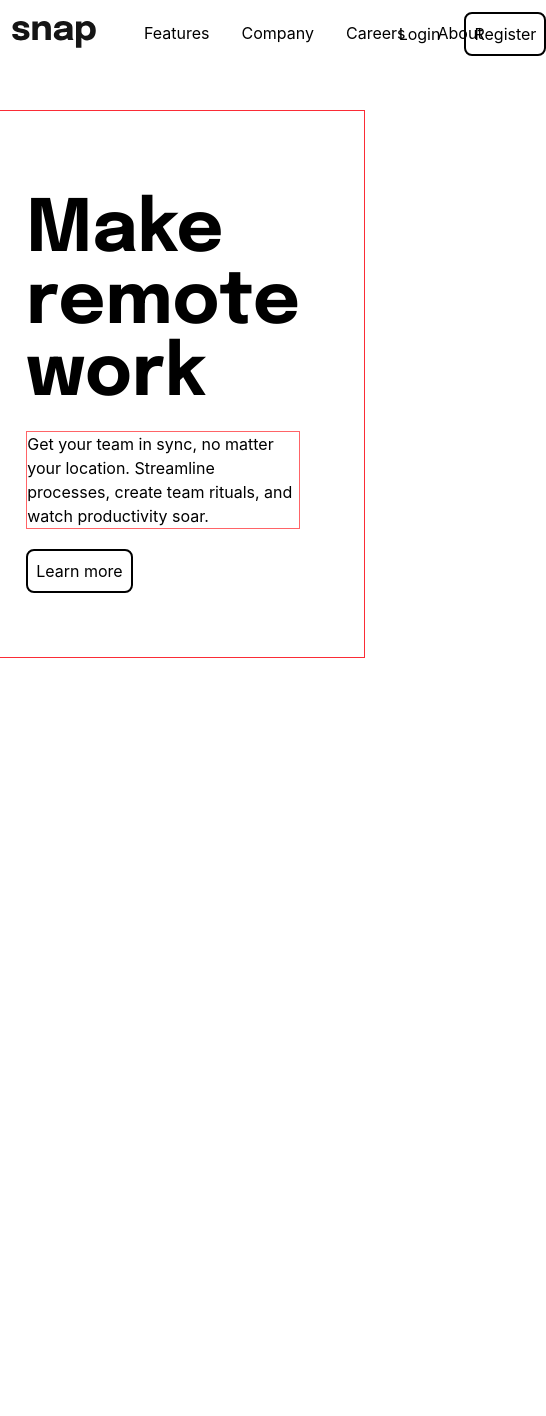
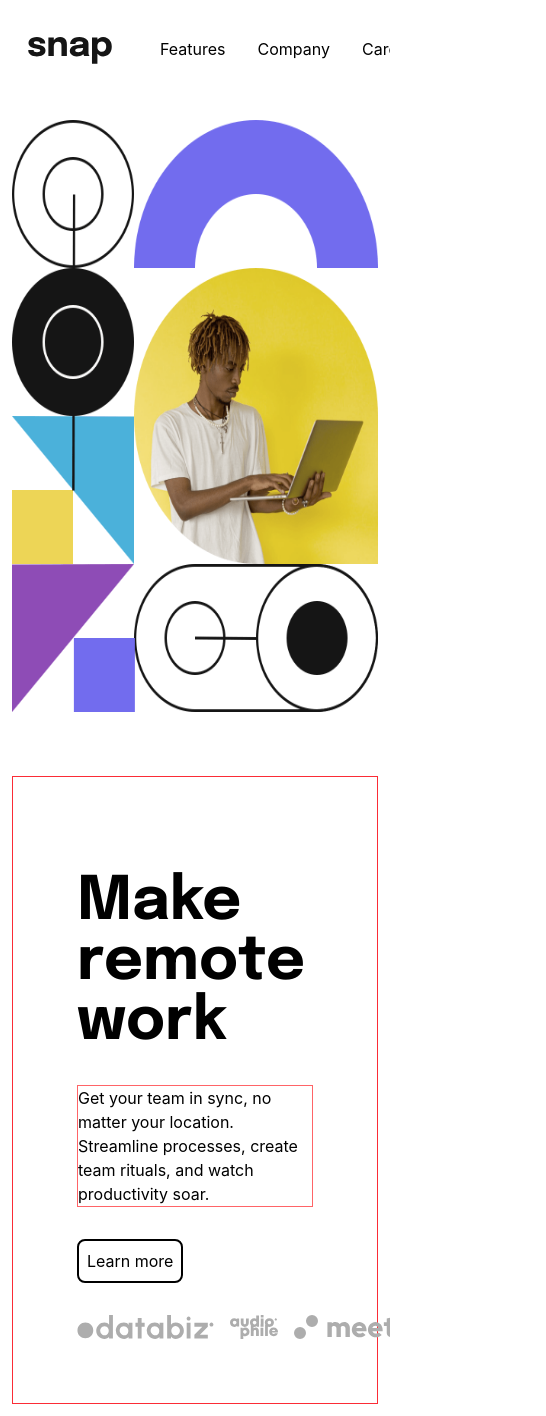
Before and after one commit to jawad-mwadama/intro-section-with-dropdown, a React (Vite) app: page / in a window 390 px wide. Shown: the whole page, 546 px wide, since content can reach past the window. Before the commit the page ends 844 px from the top, so only its background shows below. Built offline with nearby package versions, Linux system fonts and the light colour scheme.

Commit message:
added a bit of responsiveness

```diff
--- a/src/App.jsx
+++ b/src/App.jsx
@@ -3,7 +3,7 @@ import Hero from "./Hero/Hero";
 
 export default function App() {
   return (
-    <div className="w-full p-3">
+    <div className="w-full overflow-hidden p-3">
       <Navbar />
       <Hero />
     </div>
--- a/src/Hero/Hero.jsx
+++ b/src/Hero/Hero.jsx
@@ -1,22 +1,34 @@
 import React from "react";
 import heroImage from "../assets/images/image-hero-desktop.png";
+import databiz from "../assets/images/client-databiz.svg";
+import audioPhile from "../assets/images/client-audiophile.svg";
+import meet from "../assets/images/client-meet.svg";
+import maker from "../assets/images/client-maker.svg";
 
 function Hero() {
   return (
     <div className="items-conter mt-8 flex max-w-420 justify-center">
-      <div className="flex items-center justify-between gap-16">
+      <div className="flex flex-col-reverse items-center justify-between gap-16 md:flex-row md:justify-between">
         {/* text side */}
         <div className="max-w-2xl border border-red-500 p-16">
-          <h1 className="py-5 font-heading text-7xl font-bold">
+          <h1 className="py-8 font-heading text-6xl font-bold">
             Make <br /> remote work
           </h1>
-          <p className="mb-5 max-w-sm border border-red-400">
+          <p className="text-md/8 mb-8 max-w-sm border border-red-400">
             Get your team in sync, no matter your location. Streamline
             processes, create team rituals, and watch productivity soar.
           </p>
           <button className="rounded-lg border-2 border-black p-2">
             Learn more
           </button>
+
+          {/* logo side */}
+          <div className="flex w-auto gap-4 object-cover pt-8">
+            <img src={databiz} className="h-6 w-auto" alt="" />
+            <img src={audioPhile} className="h-6 w-auto" alt="" />
+            <img src={meet} className="h-6 w-auto" alt="" />
+            <img src={maker} className="h-6 w-auto" alt="" />
+          </div>
         </div>
 
         {/* image side */}
--- a/src/Navbar/Navbar.jsx
+++ b/src/Navbar/Navbar.jsx
@@ -76,7 +76,7 @@ import logo from "../assets/images/logo.svg";
 function Navbar() {
   return (
     <nav>
-      <div className="flex items-center justify-between">
+      <div className="flex items-center justify-between p-4">
         <div className="flex gap-12">
           <img src={logo} alt="/" />
           <ul className="flex gap-8">
```
